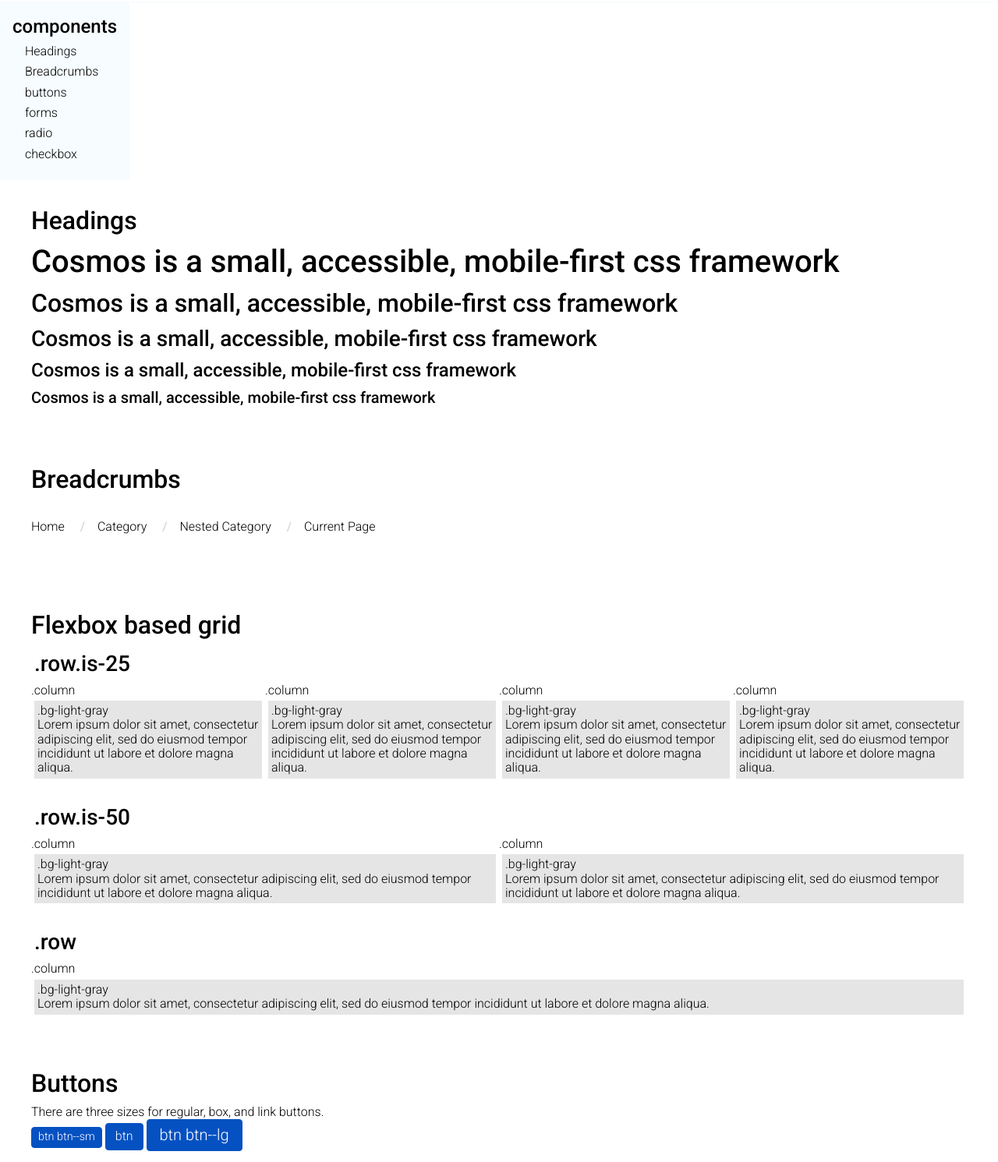
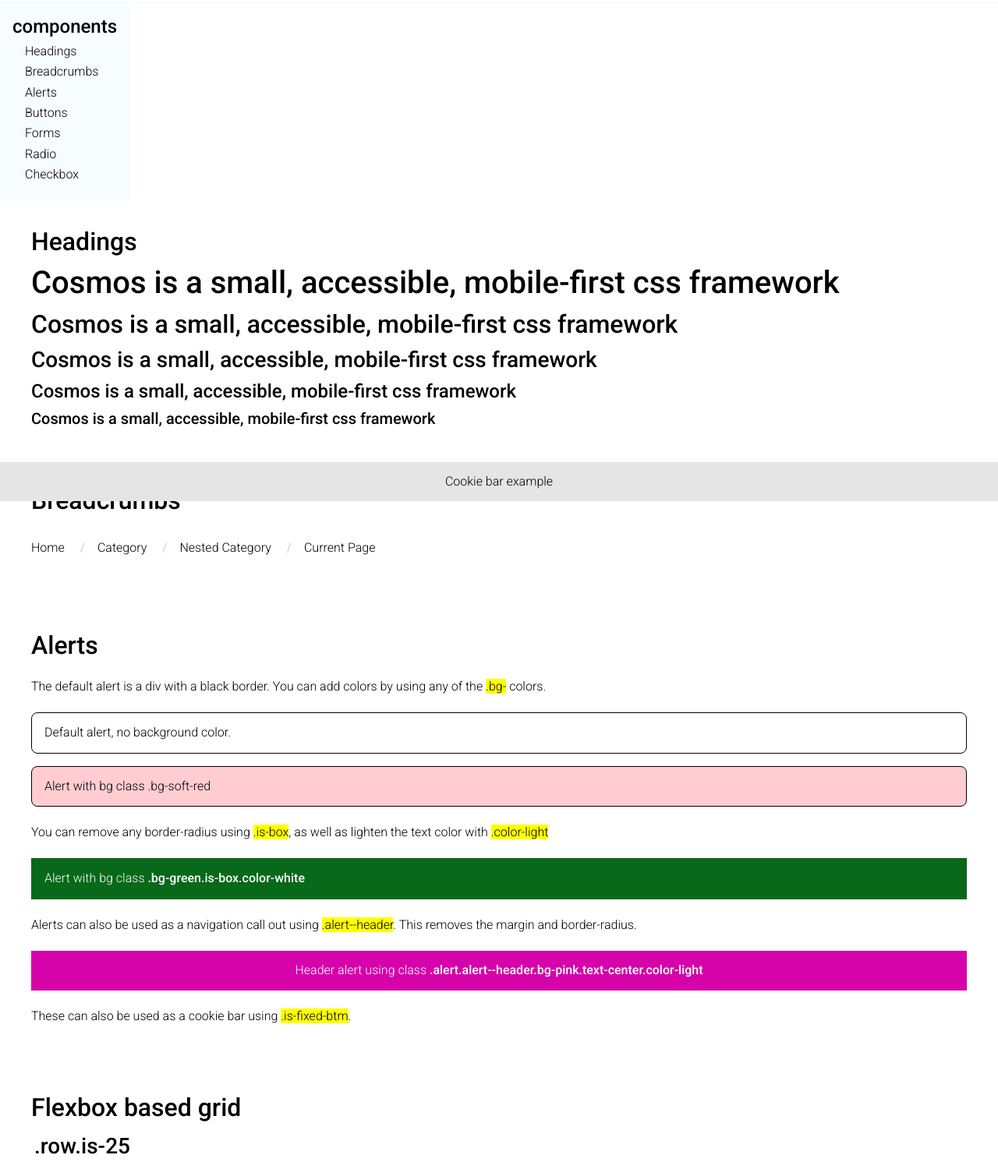
Before and after one commit to jenny-q/cosmos-css, a website: page index.html in a window 1280 px wide. Shown: the part 157-1648 px from the top of the page at 78% size. Drawn offline with Linux system fonts and the light colour scheme.

Commit message:
updating alerts, helpers, spacing, fixed color contrast issue

```diff
--- a/index.html
+++ b/index.html
@@ -44,10 +44,11 @@
                         <ul class="cosmos-list">
                             <li><a href="#headings">Headings</a></li>
                             <li><a href="#breadcrumbs">Breadcrumbs</a></li>
-                            <li><a href="#buttons">buttons</a></li>
-                            <li><a href="#forms">forms</a></li>
-                            <li><a href="#radio">radio</a></li>
-                            <li><a href="#checkbox">checkbox</a></li>
+                            <li><a href="#alerts">Alerts</a></li>
+                            <li><a href="#buttons">Buttons</a></li>
+                            <li><a href="#forms">Forms</a></li>
+                            <li><a href="#radio">Radio</a></li>
+                            <li><a href="#checkbox">Checkbox</a></li>
                         </ul>
                 </div>
             </aside>
@@ -92,6 +93,42 @@
                         </ul>
                     </nav>
                 </div>
+
+                <div id="alerts" class="spacer container">
+                    <h2>Alerts</h2>
+                    <p class="mt-xl mb-xl">The default alert is a div with a black border. You can add colors by using any of the <mark>.bg-</mark> colors.</p>
+
+                    <div class="alert">
+                        <p class="alert__text">
+                            Default alert, no background color.
+                        </p>
+                    </div>
+
+                    <div class="alert bg-soft-red">
+                        <p class="alert__text">
+                            Alert with bg class .bg-soft-red
+                        </p>
+                    </div>
+
+                    <p class="mt-xl mb-xl">You can remove any border-radius using <mark>.is-box</mark>, as well as lighten the text color with <mark>.color-light</mark></p>
+
+                    <div class="alert bg-green color-light is-box">
+                        <p class="alert__text">
+                            Alert with bg class <strong>.bg-green.is-box.color-white</strong>
+                        </p>
+                    </div>
+
+                    <p class="mt-xl mb-xl">Alerts can also be used as a navigation call out using <mark>.alert--header</mark>. This removes the margin and border-radius.</p>
+                    <div class="alert alert--header bg-pink text-center color-light">
+                        Header alert using class <strong>.alert.alert--header.bg-pink.text-center.color-light</strong>
+                    </div>
+
+                    <p class="mt-xl mb-xl">These can also be used as a cookie bar using  <mark>.is-fixed-btm</mark>.</p>
+                    <div class="alert alert--header bg-light-gray text-center is-fixed-btm">
+                        Cookie bar example
+                    </div>
+                </div>
+
                 <div id="grid" class="spacer container">
                     <h2>Flexbox based grid</h2>
                     <div class="row is-25 mb-xl">
--- a/sass/alert.scss
+++ b/sass/alert.scss
@@ -3,6 +3,7 @@
     padding: $lg;
     margin: $lg 0;
     border-radius: $sm;
+    z-index: 1;
 
     &__text {
         margin: 0;
--- a/sass/app.scss
+++ b/sass/app.scss
@@ -1,6 +1,6 @@
 @import "sass/brand/variables";
 @import "sass/brand/mixins";
-@import "sass/brand/spacing";
+
 @import "sass/brand/font";
 @import "sass/brand/helpers";
 @import "sass/reset";
@@ -14,3 +14,5 @@
 @import "sass/headings";
 @import "sass/breadcrumbs";
 @import "sass/badge";
+
+@import "sass/brand/spacing";
--- a/sass/background.scss
+++ b/sass/background.scss
@@ -11,7 +11,7 @@
     &-red {
         background: $red;
     }
-    &--green {
+    &-green {
         background: $green !important;
         border: 1px solid $green !important;
     }
--- a/sass/brand/_helpers.scss
+++ b/sass/brand/_helpers.scss
@@ -10,3 +10,21 @@
 .text-center {
     text-align: center;
 }
+.is-box {
+    border-radius: 0 !important;
+}
+
+.is-fixed {
+    &-top {
+        top: 0;
+        position: fixed;
+        width: 100%;
+    }
+    &-btm {
+        left: 0;
+        right: 0;
+        bottom: 0;
+        position: fixed;
+        width: 100%;
+    }
+}
--- a/sass/brand/_spacing.scss
+++ b/sass/brand/_spacing.scss
@@ -18,12 +18,16 @@
     margin: $lg 0 0 0;
 }
 
+.mt-xl {
+    margin-top: $xl;
+}
+
 .mb-lg {
     margin: 0 0 $lg 0;
 }
 
 .mb-xl {
-    margin: 0 0 $xl 0;
+    margin-bottom: $xl;
 }
 
 .spacer {
--- a/sass/brand/_variables.scss
+++ b/sass/brand/_variables.scss
@@ -3,7 +3,7 @@
 $black: #000000;
 $red: #BA0000;
 $yellow: #FFE400;
-$green: #0B8E21;
+$green: #076919;
 $lightPurple: #6B80B3;
 $lightGray: #EDEDED;
 
```
Also changed, not shown: README.md, css/app.css, 1 other file.
